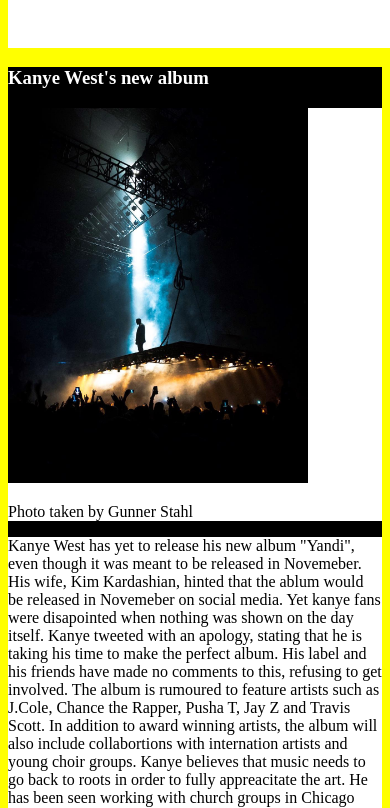
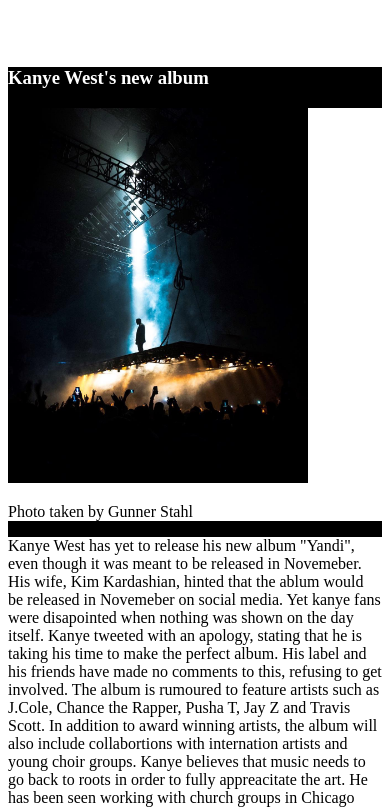
Before and after one commit to nikkivervelde/CIM111, a plain HTML site: page hw/midterm/index.html in a window 390 px wide. Shown: the part 73-881 px from the top of the page. Drawn offline with Linux system fonts and the light colour scheme.

Commit message:
Update mobilemid.css

```diff
--- a/hw/midterm/cssmid/mobilemid.css
+++ b/hw/midterm/cssmid/mobilemid.css
@@ -1,7 +1,7 @@
 @import "desktopmid.css";
 
 body{
-  background-color: yellow;
+  background-color: white;
 }
 
 
@@ -33,13 +33,13 @@
 </nav>
 
 nav ul{
-  margin-left: -5px
+  margin-left: 0px
 
 }
 nav ul li {
   list-style: none;
   display: block;
-  margin-right: 60px;
+  margin-right: 0px;
 
 }
 nav ul li a{
```
